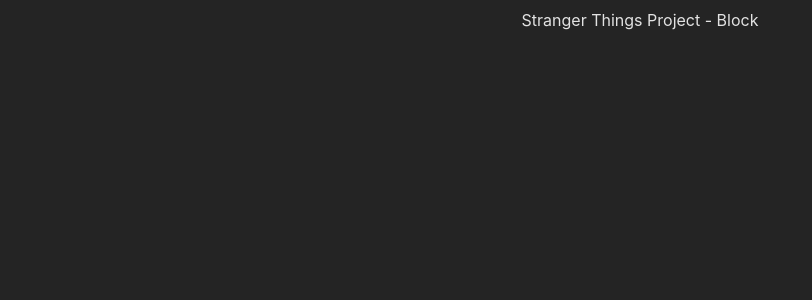
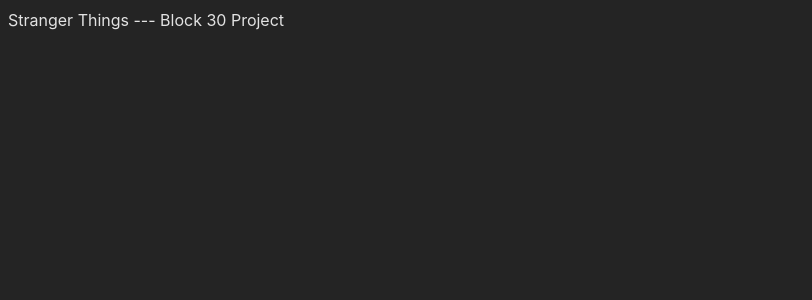
Before and after one commit to Block-30-Stranger-Things/Stranger-Things-Block-30, a React (Vite) app: page / in a window 1280 px wide. Shown: the top 300 px of the page, without its empty margins (0-812 px from the left). Built offline with nearby package versions, Linux system fonts and the light colour scheme.

Commit message:
removed the starter code

```diff
--- a/src/App.jsx
+++ b/src/App.jsx
@@ -1,19 +1,10 @@
-import './App.css'
+import React from 'react'
 
 function App() {
-
-
   return (
-    <>
-      <div>
-          Stranger Things Project - Block
-
-
-
-
-
-      </div>
-    </>
+   <div>
+      Stranger Things --- Block 30 Project
+   </div>
   )
 }
 
```
